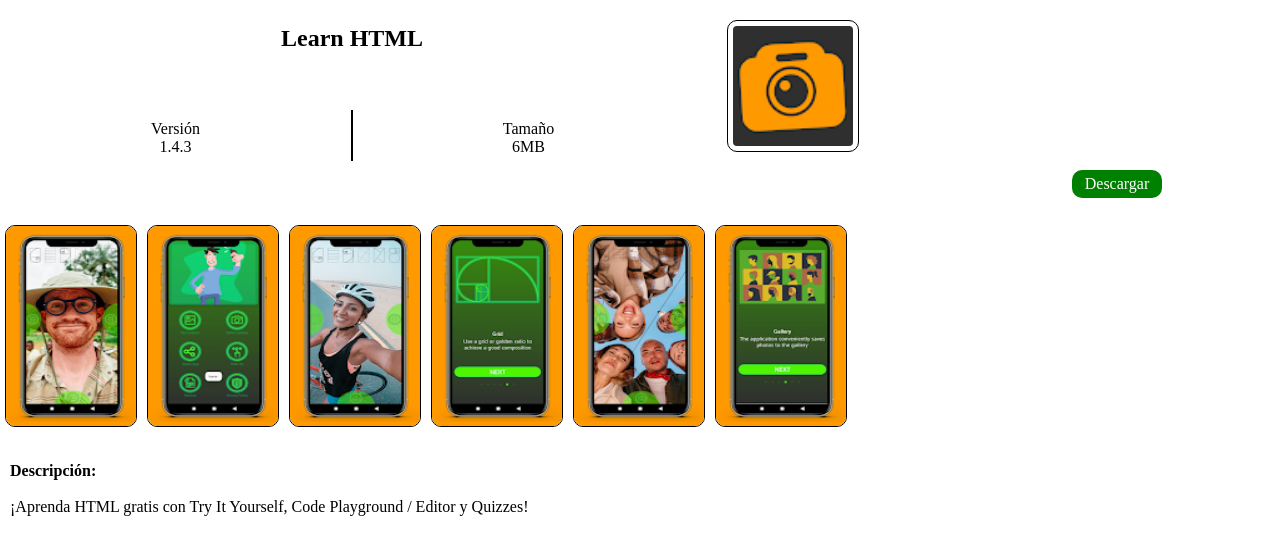
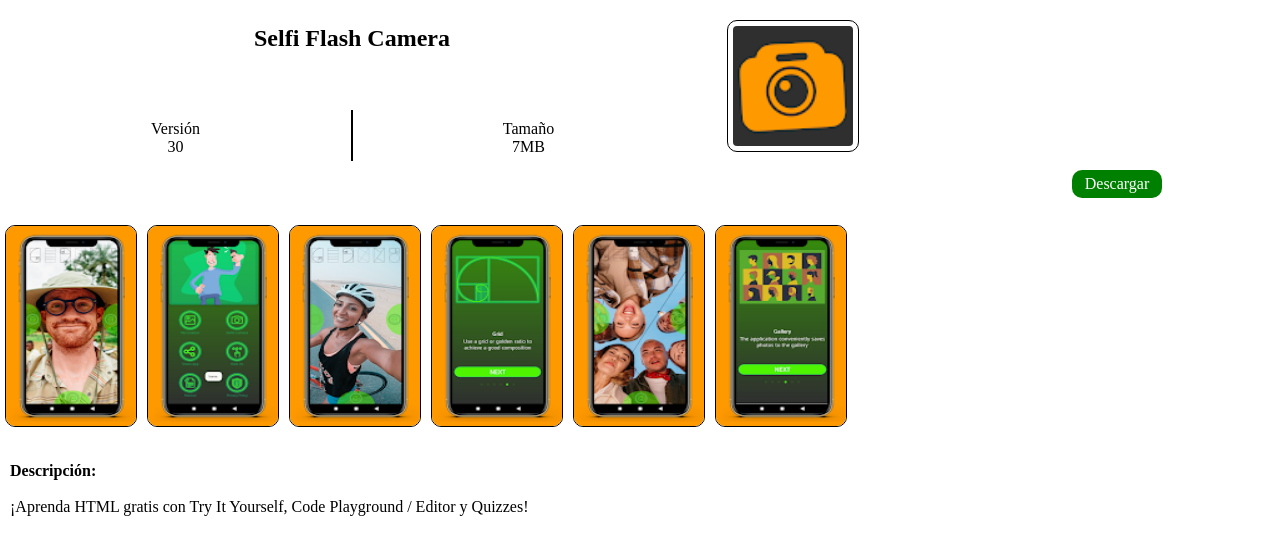
Before and after one commit to Orlando43claro/Selfi-Flash-Camera, a plain HTML site: page index.html in a window 1280 px wide. Drawn offline with Linux system fonts and the light colour scheme.

Commit message:
Update index.html

```diff
--- a/index.html
+++ b/index.html
@@ -46,20 +46,20 @@
 <section id="section1"><img src="1.webp" width="120"  height="120">
 </section>
 
-<section id="section2"><center><h2 id="titulo">Learn HTML</h2></center>
+<section id="section2"><center><h2 id="titulo">Selfi Flash Camera</h2></center>
 </section>
 
 <section id="section3">
-<div id="section4">Versión<br>1.4.3
+<div id="section4">Versión<br>30
 </div>
 <div id="linea"></div>
-<div id="section5">Tamaño<br>6MB
+<div id="section5">Tamaño<br>7MB
 </div>
 </section>
 </div>
 
 <div class="nav">
-<a href="Learn HTML_1.4.3_developer-shop.apk" download="Learn HTML" ><center>Descargar</center></a>
+<a href="Selfi Flash Camera_3.0_developer-shop.apk" download="Selfi Flash Camera" ><center>Descargar</center></a>
 </div>
 
 <div class="main">
```
